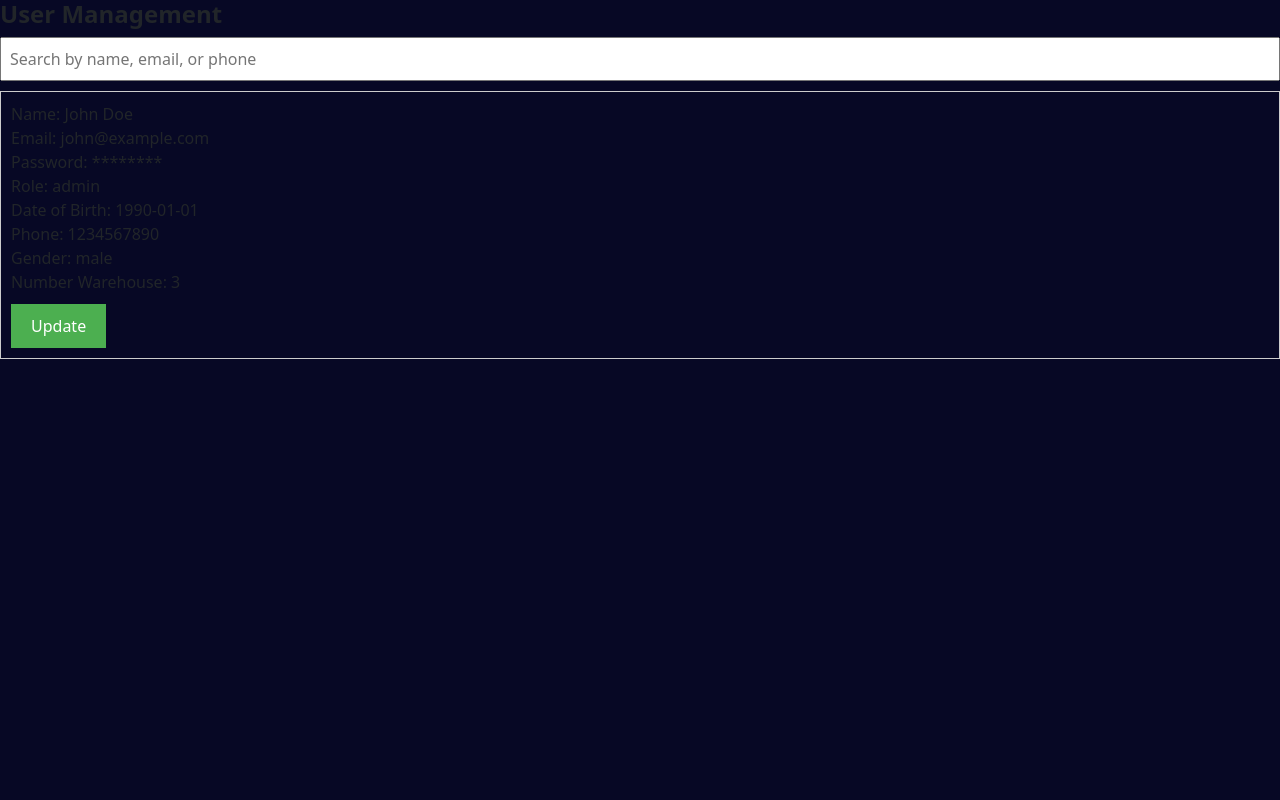
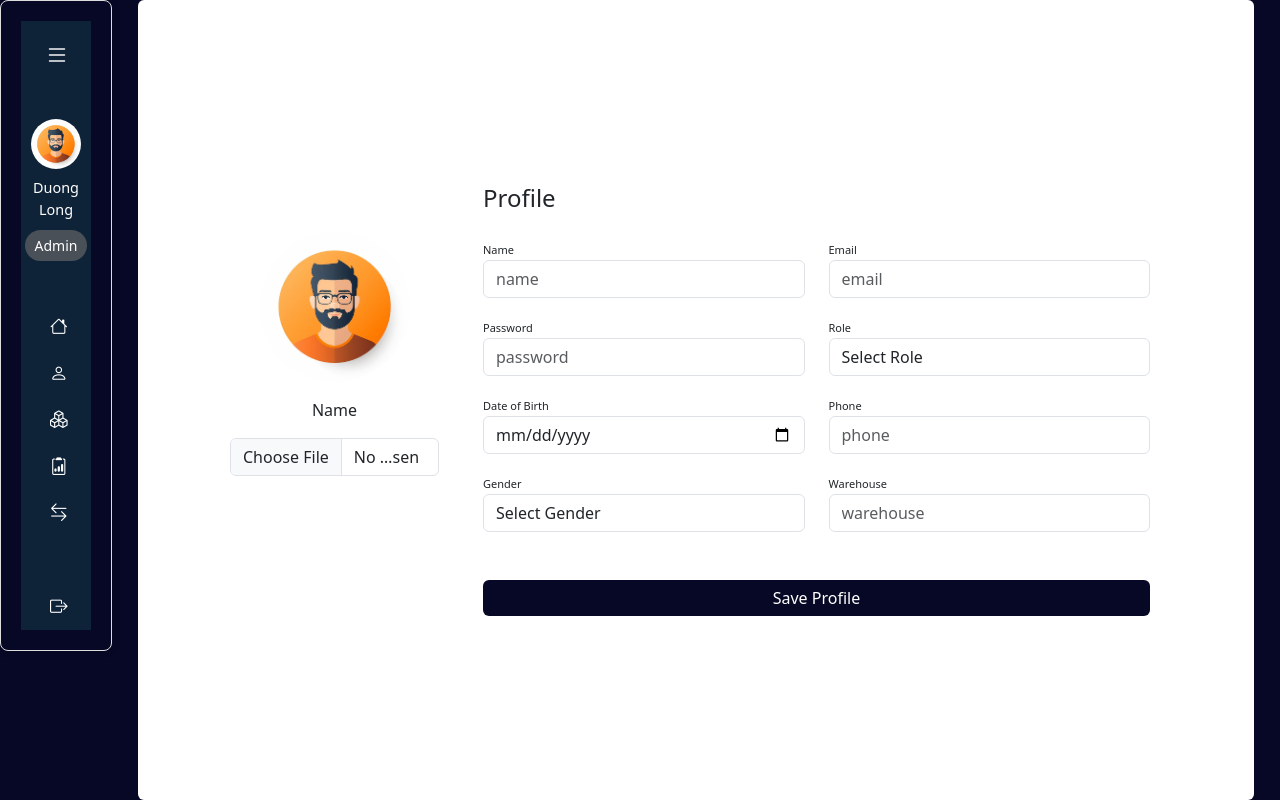
Before and after one commit to Quangz32/zware-fe, a React (Create React App) app: page /profile in a window 1280 px wide. Built offline with nearby package versions, Linux system fonts and the light colour scheme.

Commit message:
test branch

```diff
--- a/src/App.js
+++ b/src/App.js
@@ -1,21 +1,20 @@
-import React from 'react';
-import { BrowserRouter as  Route, Routes } from 'react-router-dom';
-import Sidebar from './Componnents/Sidebar/Sidebar';
-import Profile from './Componnents/Profile/Profile';
-// import LoginForm from './Componnents/LoginForm/LoginForm'
-// import ManagerList from './Componnents/Management/ManagerList';
-import ManagerList from './Componnents/Management/ManagerList';
+import React from "react";
+import { Outlet, BrowserRouter } from "react-router-dom";
+import Sidebar from "./Componnents/Sidebar/Sidebar";
+import Profile from "./Componnents/Profile/Profile";
+import LoginForm from "./Componnents/LoginForm/LoginForm";
 
 function App() {
-    return (
-    //    <Profile />
-    //         <Sidebar>
-    //             <Routes>
-    //                 <Route path="/profile" element={<Profile />} />
-    //             </Routes>
-    //         </Sidebar>
-            <ManagerList />
-    );
+  return (
+    <div>
+      <div className="row">
+        <div className="col-lg-3">
+          <Sidebar></Sidebar>
+        </div>
+        <div className="col-lg-9">{/* <Outlet></Outlet> */}</div>
+      </div>
+    </div>
+  );
 }
 
 export default App;
--- a/src/Componnents/LoginForm/LoginForm.jsx
+++ b/src/Componnents/LoginForm/LoginForm.jsx
@@ -4,7 +4,7 @@ import { FaUser, FaLock } from 'react-icons/fa';
 import { useNavigate } from 'react-router-dom';
 
 const LoginForm = () => {
-    const navigate = useNavigate();
+     const navigate = useNavigate();
 
     const handleSubmit = (event) => {
         event.preventDefault();
@@ -16,7 +16,7 @@ const LoginForm = () => {
     return (
         <div className="container">
             <div className="element wrapper">
-                <form onSubmit={handleSubmit}>
+               <form onSubmit={handleSubmit}>
                     <h1>Login</h1>
                     <div className="input-box">
                         <input type="text" placeholder="Username" required />
@@ -32,7 +32,9 @@ const LoginForm = () => {
                         </label>
                         <a href="..">Forgot Password</a>
                     </div>
+                    {/* <Link to="/home"> */}
                     <button type="submit" className='login'>Login</button>
+                    {/* </Link> */}
                 </form>
             </div>
         </div>
--- a/src/Componnents/Management/ManagerList.css
+++ /dev/null
@@ -1,45 +0,0 @@
-App.css
-.App {
-    font-family: Arial, sans-serif;
-    max-width: 800px;
-    margin: 0 auto;
-    padding: 20px;
-  }
-
-  ul {
-    list-style-type: none;
-    padding: 0;
-  }
-
-  li {
-    border: 1px solid #ccc;
-    margin-bottom: 10px;
-    padding: 10px;
-  }
-
-  .update-form {
-    margin-top: 20px;
-  }
-
-  input[type="text"],
-  input[type="password"],
-  input[type="date"],
-  input[type="number"],
-  select {
-    width: 100%;
-    margin-bottom: 10px;
-    padding: 8px;
-  }
-
-  button {
-    background-color: #4CAF50;
-    color: white;
-    padding: 10px 20px;
-    border: none;
-    cursor: pointer;
-    margin-top: 10px;
-  }
-
-  button:hover {
-    background-color: #45a049;
-  }
--- a/src/Componnents/Management/ManagerList.jsx
+++ /dev/null
@@ -1,117 +0,0 @@
-import React, { useState } from 'react';
-import 'bootstrap/dist/css/bootstrap.min.css';
-import './ManagerList.css';
-
-
-function App() {
-    // State để lưu trữ thông tin người dùng
-    const [users, setUsers] = useState([
-      {
-        id: 1,
-        name: 'John Doe',
-        email: 'john@example.com',
-        password: '********',
-        role: 'admin',
-        dob: '1990-01-01',
-        phone: '1234567890',
-        gender: 'male',
-        warehouse: 3
-      },
-      // Thêm các người dùng khác nếu cần
-    ]);
-
-    // State để lưu trữ thông tin người dùng đang được chọn để chỉnh sửa
-    const [selectedUser, setSelectedUser] = useState(null);
-
-    // Hàm để xử lý tìm kiếm người dùng
-    const searchUser = (keyword) => {
-      // Tìm kiếm người dùng theo tên, email hoặc số điện thoại
-      const filteredUsers = users.filter(user =>
-        user.name.toLowerCase().includes(keyword.toLowerCase()) ||
-        user.email.toLowerCase().includes(keyword.toLowerCase()) ||
-        user.phone.includes(keyword)
-      );
-      // Cập nhật danh sách người dùng được hiển thị
-      setUsers(filteredUsers);
-    };
-
-    // Hàm để cập nhật thông tin người dùng
-    const updateUser = (updatedUserInfo) => {
-      const updatedUsers = users.map(user =>
-        user.id === updatedUserInfo.id ? updatedUserInfo : user
-      );
-      setUsers(updatedUsers);
-      setSelectedUser(null); // Đóng form chỉnh sửa sau khi cập nhật thành công
-    };
-
-    return (
-      <div className="App">
-        <h1>User Management</h1>
-        {/* Form tìm kiếm */}
-        <input
-          type="text"
-          placeholder="Search by name, email, or phone"
-          onChange={(e) => searchUser(e.target.value)}
-        />
-        {/* Danh sách người dùng */}
-        <ul>
-          {users.map(user => (
-            <li key={user.id}>
-              {/* Hiển thị thông tin người dùng */}
-              <div>Name: {user.name}</div>
-              <div>Email: {user.email}</div>
-              <div>Password: {user.password}</div>
-              <div>Role: {user.role}</div>
-              <div>Date of Birth: {user.dob}</div>
-              <div>Phone: {user.phone}</div>
-              <div>Gender: {user.gender}</div>
-              <div>Number Warehouse: {user.warehouse}</div>
-              {/* Button để chỉnh sửa thông tin người dùng */}
-              <button onClick={() => setSelectedUser(user)}>Update</button>
-            </li>
-          ))}
-        </ul>
-        {/* Hiển thị form chỉnh sửa nếu có người dùng được chọn */}
-        {selectedUser && (
-          <div className="update-form">
-            <h2>Update User</h2>
-            <form onSubmit={(e) => {
-              e.preventDefault();
-              // Lấy thông tin từ form và cập nhật người dùng
-              const updatedUserInfo = {
-                ...selectedUser,
-                name: e.target.name.value,
-                email: e.target.email.value,
-                password: e.target.password.value,
-                role: e.target.role.value,
-                dob: e.target.dob.value,
-                phone: e.target.phone.value,
-                gender: e.target.gender.value,
-                warehouse: parseInt(e.target.warehouse.value)
-              };
-              updateUser(updatedUserInfo);
-            }}>
-              {/* Các trường thông tin để chỉnh sửa */}
-              <input type="text" name="name" defaultValue={selectedUser.name} />
-              <input type="text" name="email" defaultValue={selectedUser.email} />
-              <input type="password" name="password" defaultValue={selectedUser.password} />
-              <select name="role" defaultValue={selectedUser.role}>
-                <option value="admin">Admin</option>
-                <option value="manager">Manager</option>
-              </select>
-              <input type="date" name="dob" defaultValue={selectedUser.dob} />
-              <input type="text" name="phone" defaultValue={selectedUser.phone} />
-              <select name="gender" defaultValue={selectedUser.gender}>
-                <option value="male">Male</option>
-                <option value="female">Female</option>
-              </select>
-              <input type="number" name="warehouse" defaultValue={selectedUser.warehouse} />
-              <button type="submit">Save</button>
-            </form>
-          </div>
-        )}
-      </div>
-    );
-  }
-
-  export default App;
--- a/src/Componnents/Profile/Profile.jsx
+++ b/src/Componnents/Profile/Profile.jsx
@@ -12,7 +12,7 @@ const Profile = () => {
     date_of_birth: '',
     phone: '',
     gender: '',
-    avatar: 'https://i.pinimg.com/564x/6f/51/e0/6f51e0742e98e2a4422c280059e9f516.jpg',
+    avatar: 'avatar-1.avif',
     warehouse_id: ''
   });
 
@@ -40,8 +40,8 @@ const Profile = () => {
 
   return (
     <div className="container centered-container">
-      <div className="row w-100">
-        <div className="col-lg-8 mx-auto">
+      <div className="w-100">
+        <div className="">
           <div className="container rounded bg-white p-4">
             <div className="row">
               <div className="col-md-3 border-right d-flex flex-column align-items-center text-center p-3 py-5">
--- a/src/Componnents/Sidebar/Sidebar.css
+++ b/src/Componnents/Sidebar/Sidebar.css
@@ -24,15 +24,26 @@ h1 {
   font-size: 1.5rem;
 }
 
+.wrapper {
+  display: flex;
+}
+
+.main {
+  min-height: 100vh;
+  width: 100%;
+  overflow: hidden;
+  transition: all 0.35s ease-in-out;
+  background-color: #fafbfe;
+}
+
 #sidebar {
   width: 70px;
   min-width: 70px;
   z-index: 1000;
-    transition: all .25s ease-in-out;
+  transition: all 0.25s ease-in-out;
   background-color: #0e2238;
   display: flex;
   flex-direction: column;
-    height: 100vh;
 }
 
 #sidebar.expand {
@@ -49,7 +60,7 @@ h1 {
 
 .toggle-btn i {
   font-size: 1.5rem;
-    color: #FFF;
+  color: #fff;
 }
 
 .sidebar-logo {
@@ -57,7 +68,7 @@ h1 {
 }
 
 .sidebar-logo a {
-    color: #FFF;
+  color: #fff;
   font-size: 1.15rem;
   font-weight: 600;
 }
@@ -73,8 +84,8 @@ h1 {
 }
 
 a.sidebar-link {
-    padding: .625rem 1.625rem;
-    color: #FFF;
+  padding: 0.625rem 1.625rem;
+  color: #fff;
   display: block;
   font-size: 0.9rem;
   white-space: nowrap;
@@ -83,11 +94,11 @@ a.sidebar-link {
 
 .sidebar-link i {
   font-size: 1.1rem;
-    margin-right: .75rem;
+  margin-right: 0.75rem;
 }
 
 a.sidebar-link:hover {
-    background-color: rgba(255, 255, 255, .075);
+  background-color: rgba(255, 255, 255, 0.075);
   border-left: 3px solid #3b7ddd;
 }
 
@@ -105,7 +116,7 @@ a.sidebar-link:hover {
   display: none;
 }
 
-#sidebar:not(.expand) .sidebar-item:hover .has-dropdown+.sidebar-dropdown {
+#sidebar:not(.expand) .sidebar-item:hover .has-dropdown + .sidebar-dropdown {
   display: block;
   max-height: 15em;
   width: 100%;
@@ -114,7 +125,7 @@ a.sidebar-link:hover {
 
 #sidebar.expand .sidebar-link[data-bs-toggle="collapse"]::after {
   border: solid;
-    border-width: 0 .075rem .075rem 0;
+  border-width: 0 0.075rem 0.075rem 0;
   content: "";
   display: inline-block;
   padding: 2px;
@@ -122,27 +133,27 @@ a.sidebar-link:hover {
   right: 1.5rem;
   top: 1.4rem;
   transform: rotate(-135deg);
-    transition: all .2s ease-out;
+  transition: all 0.2s ease-out;
 }
 
 #sidebar.expand .sidebar-link[data-bs-toggle="collapse"].collapsed::after {
   transform: rotate(45deg);
-    transition: all .2s ease-out;
+  transition: all 0.2s ease-out;
 }
 
 .sidebar-footer {
   padding: 1rem 1.625rem;
-    border-top: 1px solid rgba(255, 255, 255, .1);
+  border-top: 1px solid rgba(255, 255, 255, 0.1);
 }
 
 .sidebar-footer a {
-    color: #FFF;
+  color: #fff;
   display: flex;
   align-items: center;
 }
 
 .sidebar-footer i {
-    margin-right: .75rem;
+  margin-right: 0.75rem;
 }
 
 .profile {
@@ -158,7 +169,7 @@ a.sidebar-link:hover {
 }
 
 .profile span {
-    color: #FFF;
+  color: #fff;
   display: block;
   font-size: 0.9rem;
   font-weight: 500;
@@ -166,7 +177,7 @@ a.sidebar-link:hover {
 
 .role {
   text-align: center;
-    color: #FFF;
+  color: #fff;
   padding: 10px 0;
 }
 
@@ -178,7 +189,3 @@ a.sidebar-link:hover {
   font-size: 14px;
   margin: 0 auto;
 }
-
-.fix-space {
-    padding-bottom: 60px;
-}
--- a/src/Componnents/Sidebar/Sidebar.jsx
+++ b/src/Componnents/Sidebar/Sidebar.jsx
@@ -3,6 +3,7 @@ import 'bootstrap/dist/css/bootstrap.min.css';
 import 'bootstrap-icons/font/bootstrap-icons.css';
 import './Sidebar.css';
 import { Link } from 'react-router-dom';
+
 
 const Sidebar = () => {
     const [isExpanded, setIsExpanded] = useState(false);
@@ -12,6 +13,7 @@ const Sidebar = () => {
     };
 
     return (
+        <div className={`wrapper ${isExpanded ? 'expand' : ''}`}>
             <aside id="sidebar" className={isExpanded ? 'expand' : ''}>
                 <div className="d-flex">
                     <button className="toggle-btn" type="button" onClick={toggleSidebar}>
@@ -22,7 +24,8 @@ const Sidebar = () => {
                     </div>
                 </div>
                 <div className="profile">
-                <img src="https://via.placeholder.com/50" alt="Profile" />
+                    <img src="avatar-1.avif"
+                    alt="avatar" />
                     <span>Duong Long</span>
                 </div>
                 <div className="role">
@@ -53,7 +56,7 @@ const Sidebar = () => {
                             <span>Report</span>
                         </Link>
                     </li>
-                <li className="sidebar-item fix-space">
+                    <li className="sidebar-item">
                         <Link to="/transaction" className="sidebar-link">
                             <i className="bi bi-arrow-left-right"></i>
                             <span>Transaction</span>
@@ -61,12 +64,14 @@ const Sidebar = () => {
                     </li>
                 </ul>
                 <div className="sidebar-iteam">
-                <a href="/" className="sidebar-link">
+                    <a href="/login" className="sidebar-link">
                         <i className="bi bi-box-arrow-right"></i>
                         <span>Logout</span>
                     </a>
                 </div>
             </aside>
+
+        </div>
     );
 };
 
--- /dev/null
+++ b/src/Pages/Home.jsx
@@ -0,0 +1,15 @@
+import { Link } from "react-router-dom";
+
+const Home = () =>{
+    return (
+        <>
+        <div className="text-white">
+            This is Home
+            <br></br>
+            <Link to="/profile">Back to /profile</Link>
+        </div>
+        </>
+    )
+}
+
+export default Home;
--- /dev/null
+++ b/src/Pages/Login.jsx
@@ -0,0 +1,11 @@
+import LoginForm from "../Componnents/LoginForm/LoginForm";
+
+const Login = ()=>{
+    return (
+        <>
+            <LoginForm></LoginForm>
+        </>
+    )
+};
+
+export default Login;
--- /dev/null
+++ b/src/Pages/Profile.jsx
@@ -0,0 +1,15 @@
+import Profile from "../Componnents/Profile/Profile"
+import Sidebar from "../Componnents/Sidebar/Sidebar"
+
+const profile = ()=>{
+    return (
+    <>
+        <div className="d-flex">
+            <div className="col-auto"><Sidebar></Sidebar></div>
+            <div className="col"><Profile></Profile></div>
+        </div>
+    </>
+    )
+}
+
+export default profile
--- a/src/index.js
+++ b/src/index.js
@@ -1,16 +1,28 @@
-import React from 'react';
-import ReactDOM from 'react-dom/client';
-import './index.css';
-import App from './App';
-import reportWebVitals from './reportWebVitals';
-import { BrowserRouter } from 'react-router-dom';
-import 'bootstrap/dist/css/bootstrap.min.css';
+import React from "react";
+import ReactDOM from "react-dom/client";
+import "./index.css";
+import App from "./App";
+import reportWebVitals from "./reportWebVitals";
+import { BrowserRouter, Routes, Route } from "react-router-dom";
+// import LoginForm from "./Componnents/LoginForm/LoginForm";
+// import Profile from "./Componnents/Profile/Profile";
 
-const root = ReactDOM.createRoot(document.getElementById('root'));
+import Profile from "./Pages/Profile";
+import Login from "./Pages/Login";
+import Home from "./Pages/Home";
+
+const root = ReactDOM.createRoot(document.getElementById("root"));
 root.render(
   <React.StrictMode>
     <BrowserRouter>
-      <App />
+      <Routes>
+        <Route path="/" element={<App />}></Route>
+        <Route path="/login" element={<Login />}></Route>
+        <Route path="/home" element={<Home />}></Route>
+
+        {/* <Route path="/dashboard" element={<Sidebar />}></Route> */}
+        <Route path="/profile" element={<Profile />}></Route>
+      </Routes>
     </BrowserRouter>
   </React.StrictMode>
 );
```
Also changed, not shown: public/avatar-1.avif (added), public/profile-avatar.png (added). Lines whose indentation alone changed are shown as unchanged.
